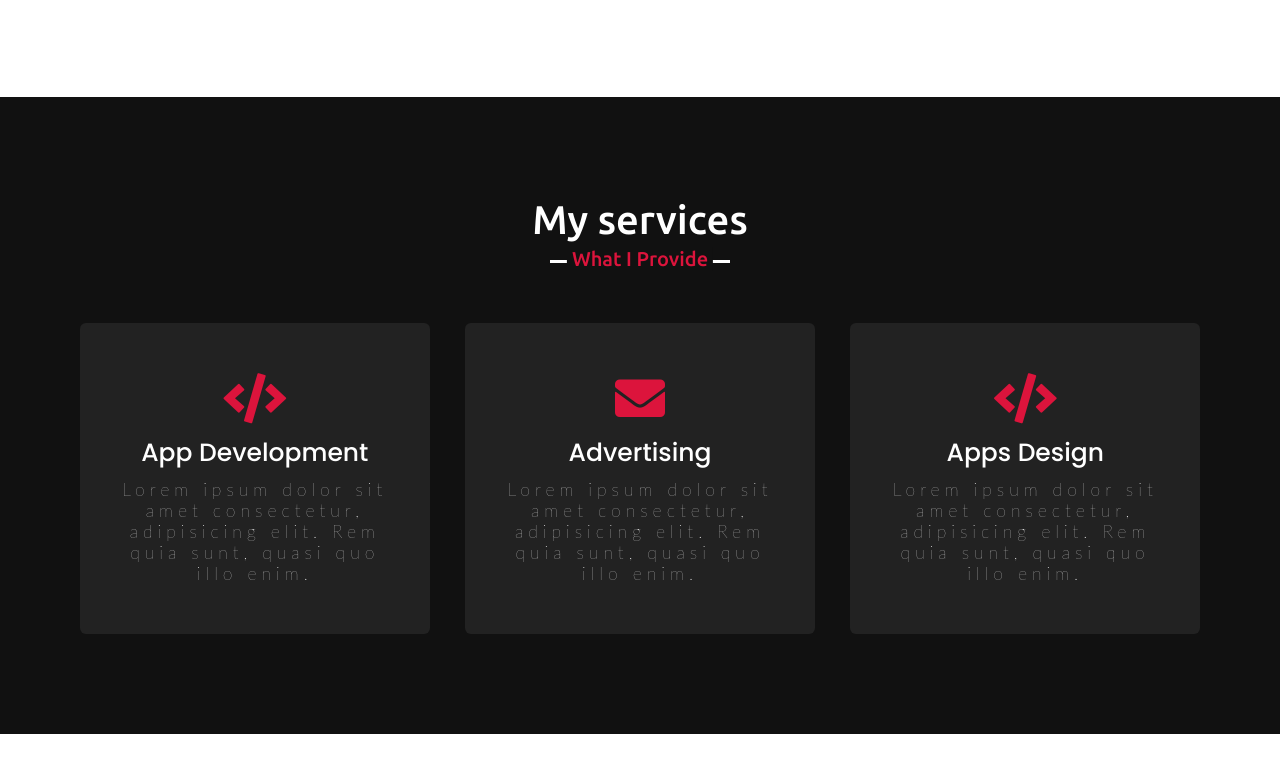
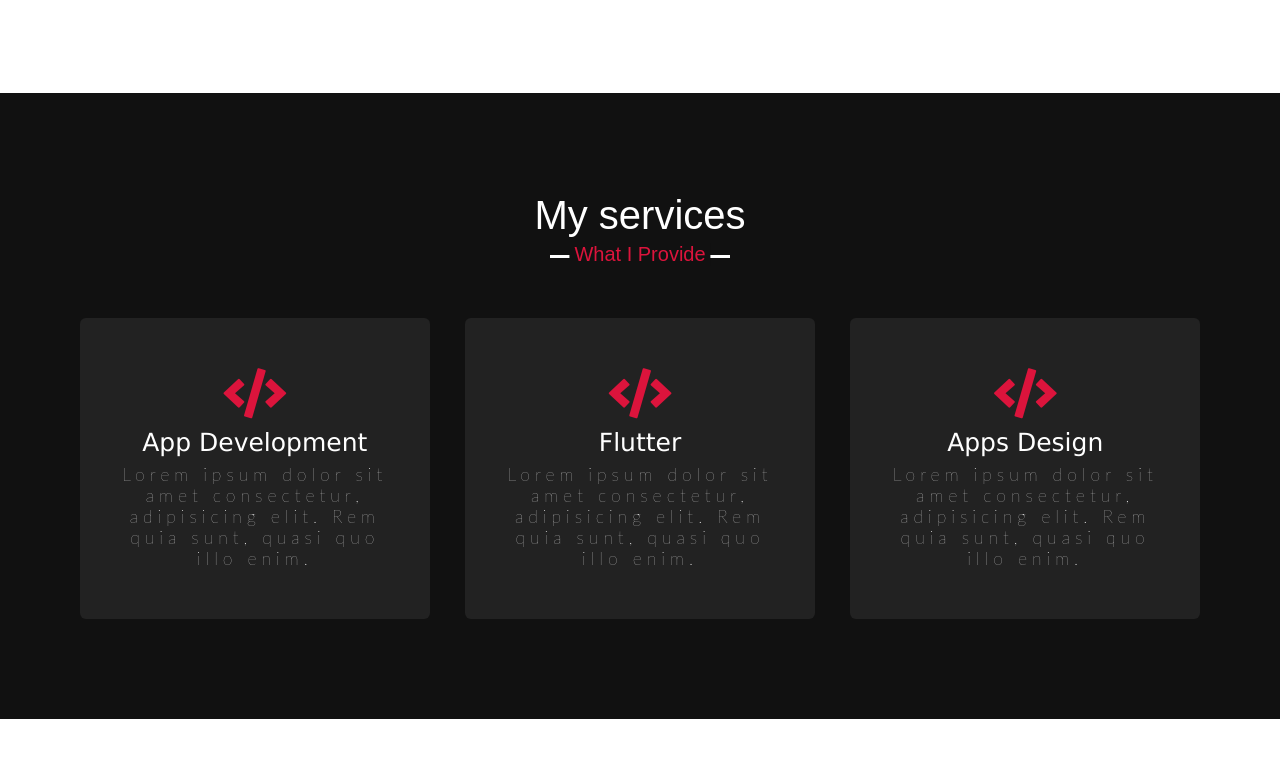
Before and after one commit to codewithumar/codewithumar.github.io, a plain HTML site: page index.html in a window 1280 px wide. Shown: the part 1556-2320 px from the top of the page. Drawn offline with nearby package versions, Linux system fonts and the light colour scheme; files that its build step writes are made by us from their sources.

```diff
--- a/index.html
+++ b/index.html
@@ -36,6 +36,7 @@
                 <li><a href="#skills" class="menu-btn">Skills</a></li>
                 <li><a href="#teams" class="menu-btn">Teams</a></li>
                 <li><a href="#contact" class="menu-btn">Contact</a></li>
+
             </ul>
             <div class="menu-btn">
                 <i class="fas fa-bars"></i>
@@ -96,8 +97,8 @@
                 </div>
                 <div class="card">
                     <div class="box">
-                        <i class="fas fa-envelope"></i>
-                        <div class="text">Advertising</div>
+                        <i class="fas fa-code"></i>
+                        <div class="text">Flutter</div>
                         <p>Lorem ipsum dolor sit amet consectetur, adipisicing elit. Rem quia sunt, quasi quo illo enim.</p>
                     </div>
                 </div>
@@ -171,14 +172,14 @@
         </div>
     </section>
 
-    <!-- teams section start -->
+    <!-- teams section start
     <section class="teams" id="teams">
         <div class="max-width">
             <h2 class="title">My teams</h2>
             <div class="carousel owl-carousel">
                 <div class="card">
                     <div class="box">
-                        <img src="images/profile-1.jpeg" alt="">
+                        <img src="12.png" alt="">
                         <div class="text">Someone name</div>
                         <p>Lorem ipsum dolor sit amet consectetur adipisicing elit.</p>
                     </div>
@@ -214,7 +215,7 @@
             </div>
         </div>
     </section>
-
+-->
     <!-- contact section start -->
     <section class="contact" id="contact">
         <div class="max-width">
@@ -222,7 +223,7 @@
             <div class="contact-content">
                 <div class="column left">
                     <div class="text">Get in Touch</div>
-                    <p>Lorem, ipsum dolor sit amet consectetur adipisicing elit. Dignissimos harum corporis fuga corrupti. Doloribus quis soluta nesciunt veritatis vitae nobis?</p>
+                   <!-- <p>Lorem, ipsum dolor sit amet consectetur adipisicing elit. Dignissimos harum corporis fuga corrupti. Doloribus quis soluta nesciunt veritatis vitae nobis?</p>-->
                     <div class="icons">
                         <div class="row">
                             <i class="fas fa-user"></i>
--- a/style.css
+++ b/style.css
@@ -1,5 +1,5 @@
 /*  import google fonts */
-@import url('https://fonts.googleapis.com/css2?family=Poppins:wght@400;500;600;700&family=Ubuntu:wght@400;500;700&display=swap');
+@import url('https://fonts.googleapis.com/css2?family=Roboto:wght@400;500;600;700&family=Roboto:wght@400;500;700&display=swap');
 
 *{
     margin: 0;
@@ -15,7 +15,7 @@ html{
 ::-webkit-scrollbar {
     width: 10px;
 }
-@import url(https://fonts.googleapis.com/css?family=Lato:400,300,100,700,900);
+@import url(https://fonts.googleapis.com/css?family=Roboto:400,300,100,700,900);
 
 h1,
 p,
@@ -86,7 +86,7 @@ section{
     margin: auto;
 }
 .about, .services, .skills, .teams, .contact, footer{
-    font-family: 'Poppins', sans-serif;
+    font-family: 'Poppins', 'Lucida Sans', 'Lucida Sans Regular', 'Lucida Grande', 'Lucida Sans Unicode', Geneva, Verdana, sans-serif;
 }
 .about .about-content,
 .services .serv-content,
```
